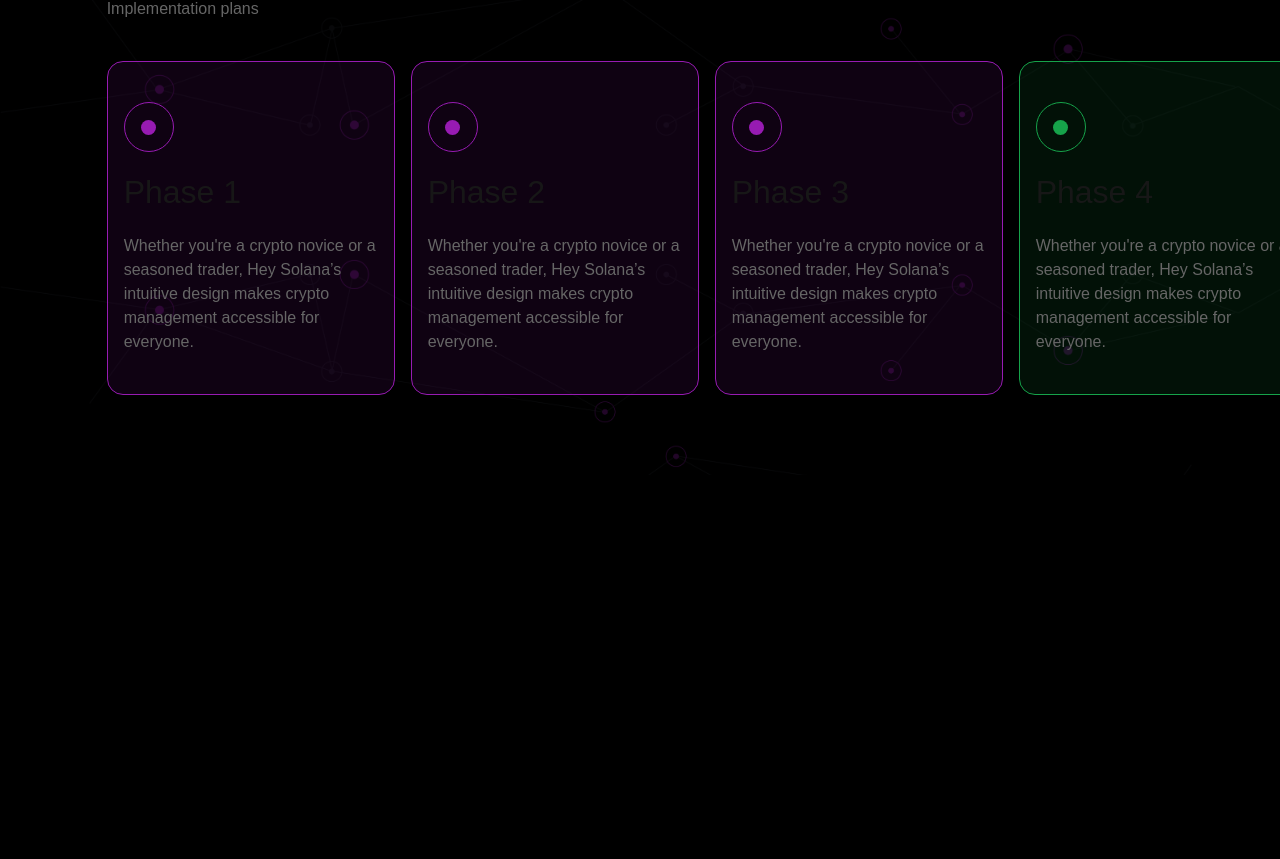
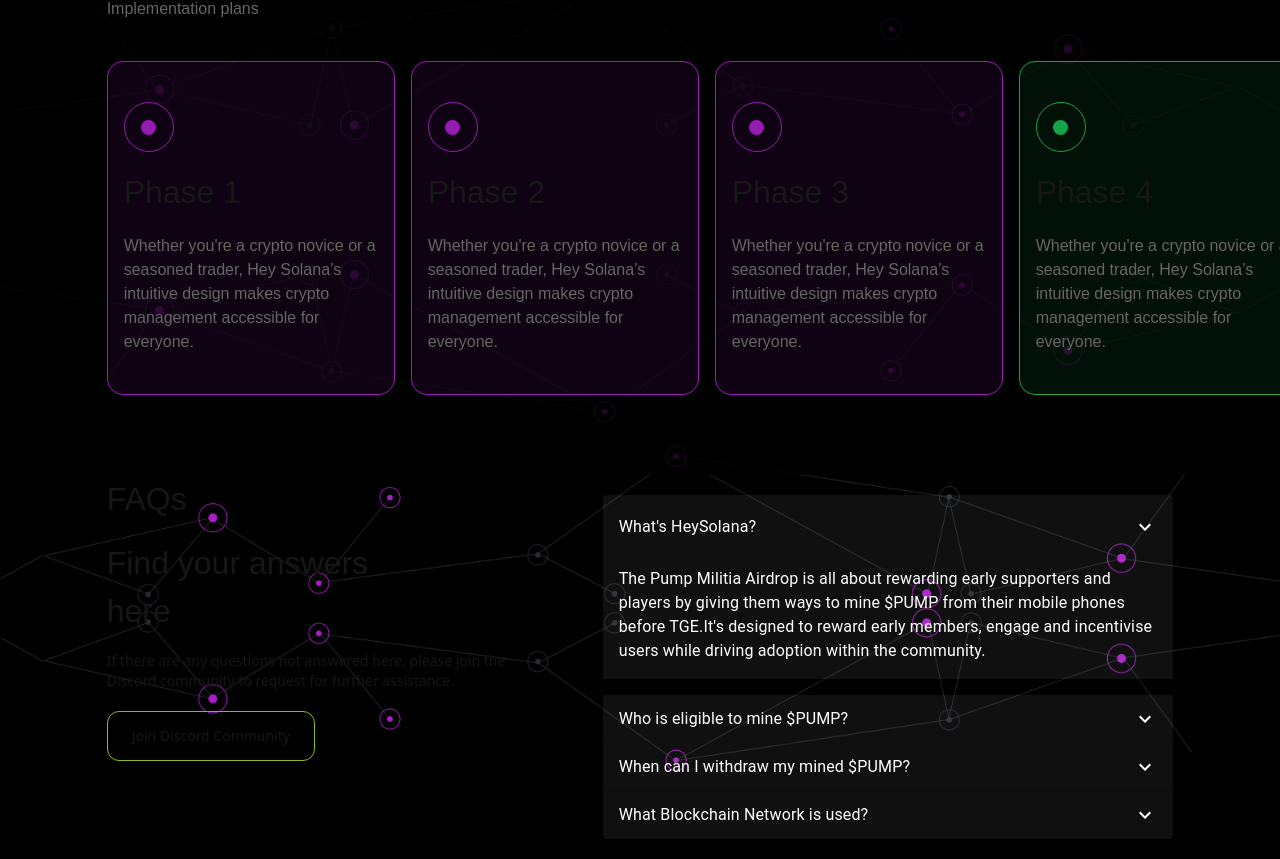
Before and after one commit to XaidenLabs/hey-solana-landing, a Next.js app: page / in a window 1280 px wide. Shown: the part 3922-4781 px from the top of the page. Before the commit the page ends 4397 px from the top, so only its background shows below. Built offline with nearby package versions, Linux system fonts and the light colour scheme.

Commit message:
adjusted some items

```diff
--- a/src/app/page.tsx
+++ b/src/app/page.tsx
@@ -1,5 +1,6 @@
 import CarouselSegment from "@/components/pagecomponents/carousel";
 import DetailsSegment from "@/components/pagecomponents/details";
+import Faqs from "@/components/pagecomponents/faq";
 import Hero from "@/components/pagecomponents/hero";
 import RoadMap from "@/components/pagecomponents/roadmap";
 import Security from "@/components/pagecomponents/security";
@@ -12,6 +13,7 @@
       <DetailsSegment />
       <Security />
       <RoadMap />
+      <Faqs />
     </div>
   );
 }
--- /dev/null
+++ b/src/components/pagecomponents/faq.tsx
@@ -0,0 +1,127 @@
+"use client";
+import {
+  Add,
+  ArrowDownward,
+  KeyboardArrowDown,
+  KeyboardArrowUp,
+  Remove,
+} from "@mui/icons-material";
+import {
+  Accordion,
+  AccordionDetails,
+  AccordionSummary,
+  Typography,
+} from "@mui/material";
+import { usePathname } from "next/navigation";
+import { useState } from "react";
+
+export const landingfaqs = [
+  {
+    title: "What's HeySolana?",
+    text: "The Pump Militia Airdrop is all about rewarding early supporters and players by giving them ways to mine $PUMP from their mobile phones before TGE.It's designed to reward early members, engage and incentivise users while driving adoption within the community.",
+  },
+  {
+    title: "Who is eligible to mine $PUMP?",
+    text: "Everyone with an access to a mobile phone.",
+  },
+  {
+    title: "When can I withdraw my mined $PUMP?",
+    text: "Mined $PUMP balances would be availabe for withdrawal at TGE. you can also statke your $PUMP tokens and earn rewards.",
+  },
+  {
+    title: "What Blockchain Network is used?",
+    text: "The Pump Militia ecosystem is built on the Solana Network.",
+  },
+];
+const Faqs = () => {
+  let path = usePathname();
+  const [selectedFaq, setSelectedFaq] = useState(0);
+  const faqs = landingfaqs;
+  return (
+    <div className="flex flex-col w-11/12 md:w-10/12 m-auto md:flex-row  justify-center items-start md:space-x-24">
+      <div className="">
+        <div className="flex flex-col md:space-y-4">
+          <div className="font-daysans text-[32px]">FAQs</div>
+
+          <div className=" text-[16px] md:text-[32px] w-7/12 md:w-[300px]">
+            Find your answers here
+          </div>
+
+          <div className="space-y-5 hidden md:inline">
+            <div className="font-sans text-vivd-lime-green-10 text-sm md:w-[400px]">
+              If there are any questions not answered here, please join the
+              Discord community to request for further assistance.
+            </div>
+
+            <button className="border buttonTracker border-[#89BD11] rounded-xl px-6 py-3 w-fit">
+              <a
+                href="https://discord.com/invite/tvZGAP4Qt8"
+                target="_blank"
+                className="font-sans buttonTracker text-vivd-lime-green-10 text-sm"
+              >
+                Join Discord Community
+              </a>
+            </button>
+          </div>
+        </div>
+      </div>
+
+      <div className="w-full my-5">
+        {faqs.map((item: any, index: number) => {
+          return (
+            <Accordion
+              key={index}
+              onChange={() => {
+                setSelectedFaq(index);
+              }}
+              expanded={selectedFaq == index ? true : false}
+              defaultExpanded={index == 0 ? true : false}
+              sx={{ background: "#ffffff10", boxShadow: "0px" }}
+              className="border-0 border-[#52594B]"
+            >
+              <AccordionSummary
+                className="bg-white"
+                expandIcon={
+                  selectedFaq == index ? (
+                    <KeyboardArrowUp className="text-white" />
+                  ) : (
+                    <KeyboardArrowDown className="text-white" />
+                  )
+                }
+                aria-controls="panel1-content"
+                id="panel1-header"
+              >
+                <hr />
+                <Typography className="text-[16px] text-white font-bold md:text-[32px]">
+                  {item.title}
+                </Typography>
+              </AccordionSummary>
+              <AccordionDetails>
+                <Typography className="text-white">{item.text}</Typography>
+              </AccordionDetails>
+            </Accordion>
+          );
+        })}
+      </div>
+
+      <div className="space-y-5 md:hidden">
+        <div className="font-sans text-vivd-lime-green-10 text-sm md:w-[400px]">
+          If there are any questions not answered here, please join the Discord
+          community to request for further assistance.
+        </div>
+
+        <button className="border buttonTracker border-[#89BD11] rounded-xl px-6 py-3 w-fit">
+          <a
+            href="https://discord.com/invite/tvZGAP4Qt8"
+            target="_blank"
+            className="font-sans buttonTracker text-vivd-lime-green-10 text-sm"
+          >
+            Join Discord Community
+          </a>
+        </button>
+      </div>
+    </div>
+  );
+};
+
+export default Faqs;
```
Also changed, not shown: text.txt (added).
